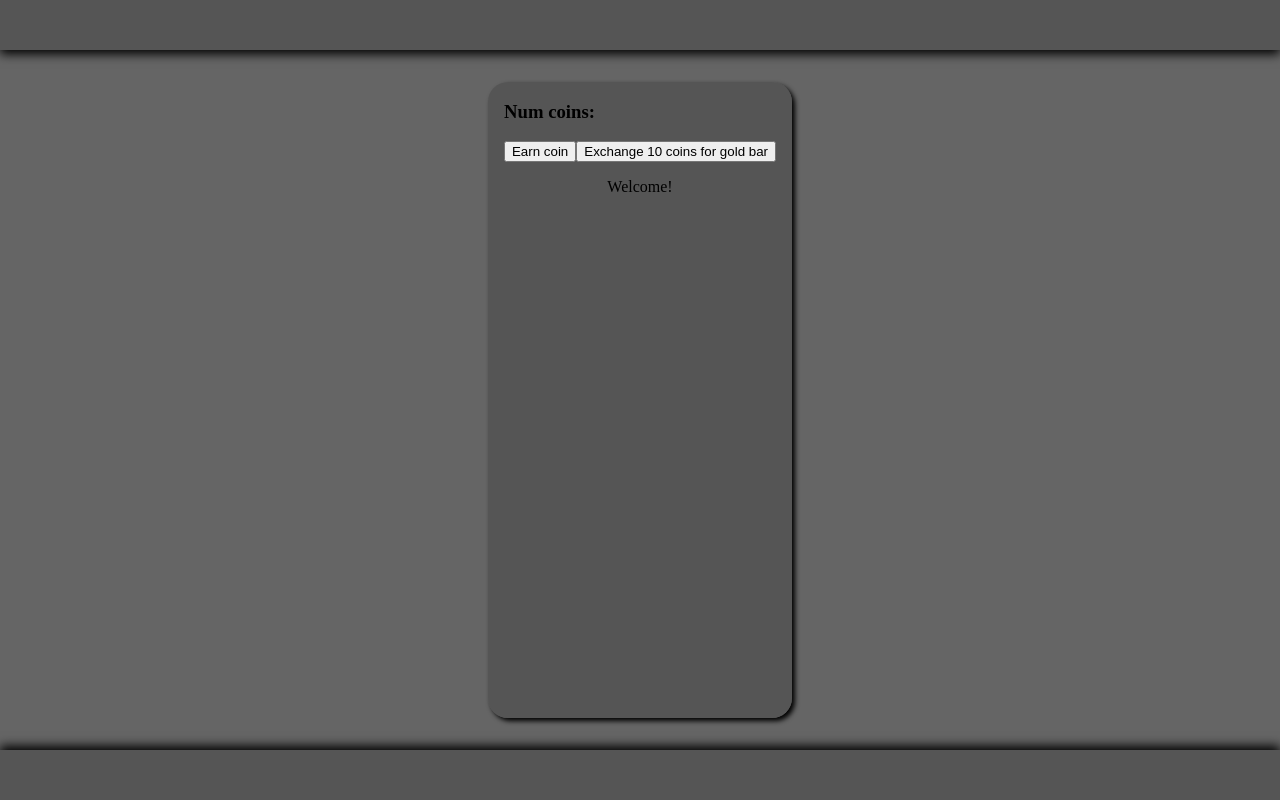
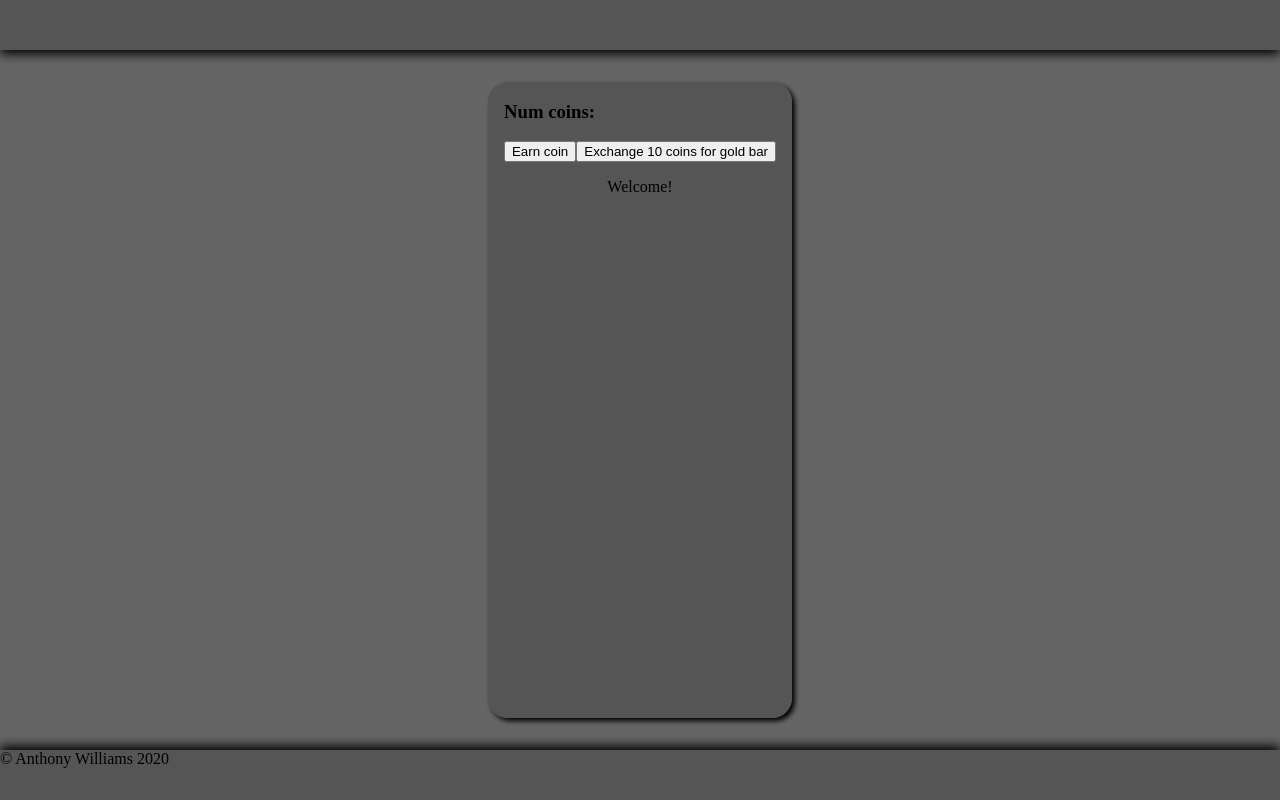
Before and after one commit to Wolven531/angular-game, an Angular app: page /welcome in a window 1280 px wide. Built offline with nearby package versions, Linux system fonts and the light colour scheme.

Commit message:
Update footer w/ name

```diff
--- a/src/app/app.component.html
+++ b/src/app/app.component.html
@@ -6,5 +6,5 @@
 		<router-outlet></router-outlet>
 	</section>
 
-	<section class="footer"></section>
+	<section class="footer">© Anthony Williams 2020</section>
 </article>
```
